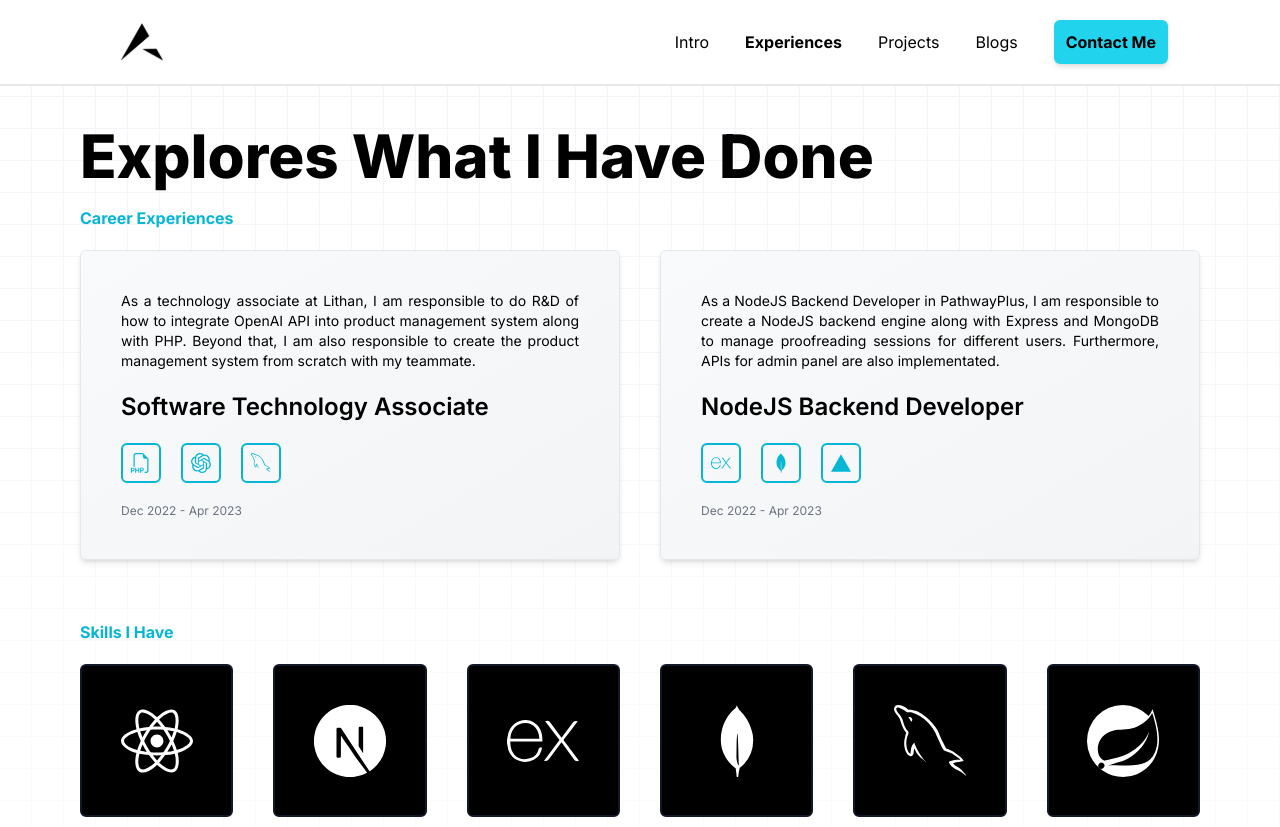
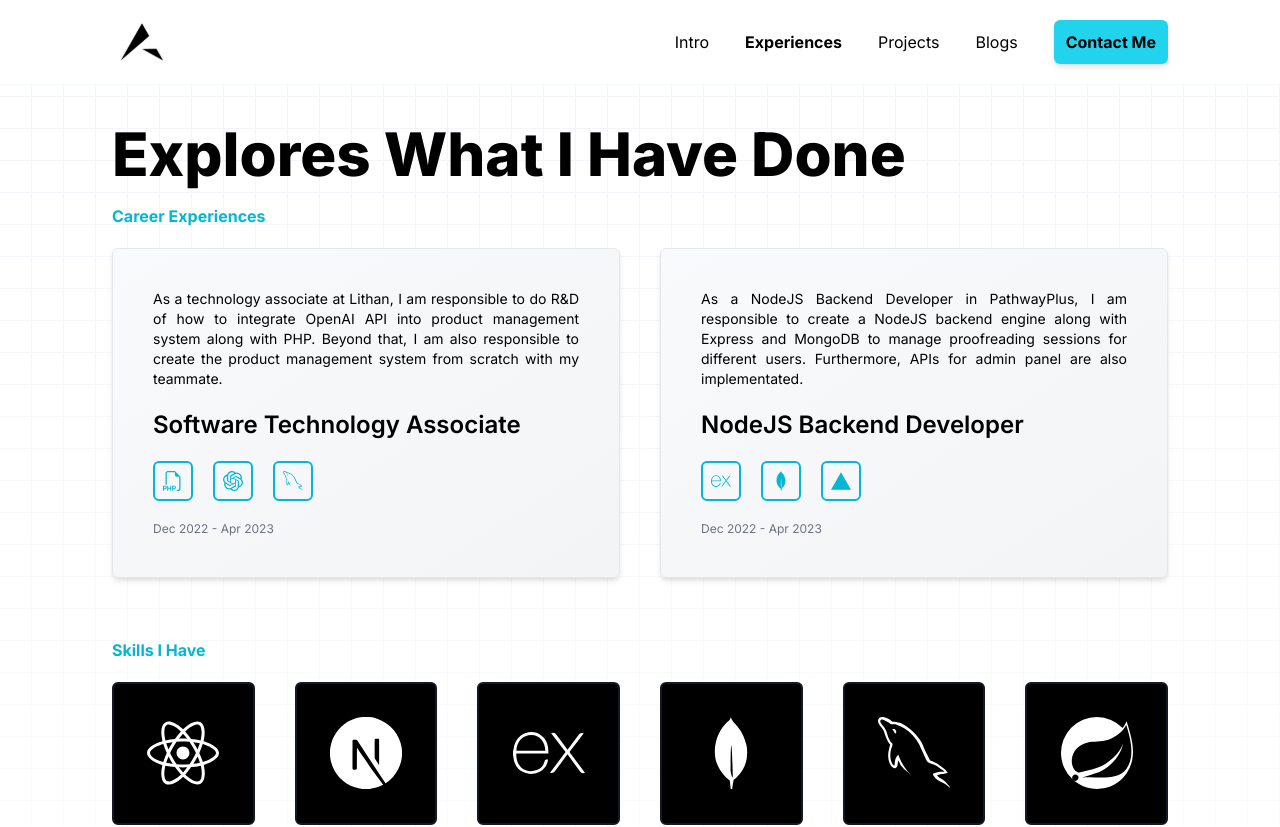
Before and after one commit to harrison542002/aung, a Next.js app: page /experiences in a window 1280 px wide. Shown: the top 827 px of the page. Built offline with nearby package versions, Linux system fonts and the light colour scheme.

Commit message:
hide and show navbar

```diff
--- a/src/app/experiences/page.tsx
+++ b/src/app/experiences/page.tsx
@@ -2,7 +2,7 @@
 
 import React from "react";
 import { motion } from "framer-motion";
-import { leftslide, variant } from "../../util/animateVariants";
+import { variant } from "../../util/animateVariants";
 import {
   SiOpenai,
   SiExpress,
@@ -20,6 +20,7 @@ import { FaReact, FaHtml5, FaCss3Alt } from "react-icons/fa";
 
 import "react-multi-carousel/lib/styles.css";
 import TypedHeading from "@/components/typeheading";
+import SpacingLayout from "@/components/SpacingLayout";
 
 type Props = {};
 
@@ -66,7 +67,8 @@ const ExperienceCard = ({
 
 function About({}: Props) {
   return (
-    <div className="lg:mx-20 mx-10 py-10">
+    <SpacingLayout>
+      <div className="py-10">
         <TypedHeading heading="Explores What I Have Done" />
         <motion.div
           transition={{ duration: 0.5, delay: 0.02 }}
@@ -126,6 +128,7 @@ function About({}: Props) {
           </div>
         </motion.div>
       </div>
+    </SpacingLayout>
   );
 }
 
--- a/src/components/navbar.tsx
+++ b/src/components/navbar.tsx
@@ -2,7 +2,7 @@
 
 import Link from "next/link";
 import { usePathname } from "next/navigation";
-import React, { useState } from "react";
+import React, { useEffect, useState } from "react";
 import navbarStyle from "./navbar.module.css";
 import SpacingLayout from "./SpacingLayout";
 import Image from "next/image";
@@ -10,6 +10,9 @@ import Image from "next/image";
 type Props = {};
 
 const Navbar = (props: Props) => {
+  const [show, setShow] = useState(true);
+  const [lastScrollY, setLastScrollY] = useState(0);
+
   const [open, setOpen] = useState(false);
   const path = usePathname();
   const links = [
@@ -23,9 +26,39 @@ const Navbar = (props: Props) => {
     setOpen(() => !open);
   };
 
+  const controlNavbar = () => {
+    if (typeof window !== "undefined") {
+      if (window.scrollY > lastScrollY) {
+        // if scroll down hide the navbar
+        setShow(false);
+      } else {
+        // if scroll up show the navbar
+        setShow(true);
+      }
+
+      // remember current page location to use in the next move
+      setLastScrollY(window.scrollY);
+    }
+  };
+
+  useEffect(() => {
+    if (typeof window !== "undefined") {
+      window.addEventListener("scroll", controlNavbar);
+
+      // cleanup function
+      return () => {
+        window.removeEventListener("scroll", controlNavbar);
+      };
+    }
+  }, [lastScrollY]);
+
   return (
     <>
-      <div className="bg-white/90 sticky top-0 z-30 border-b-2">
+      <div
+        className={`bg-white/90 sticky z-30 shadow-slate-100 shadow-sm transition-all duration-300 top-0 ${
+          show ? "translate-y-0" : "-translate-y-40"
+        }`}
+      >
         <SpacingLayout>
           <div className="py-3 flex justify-between">
             <div>
```
Lines whose indentation alone changed are shown as unchanged.
